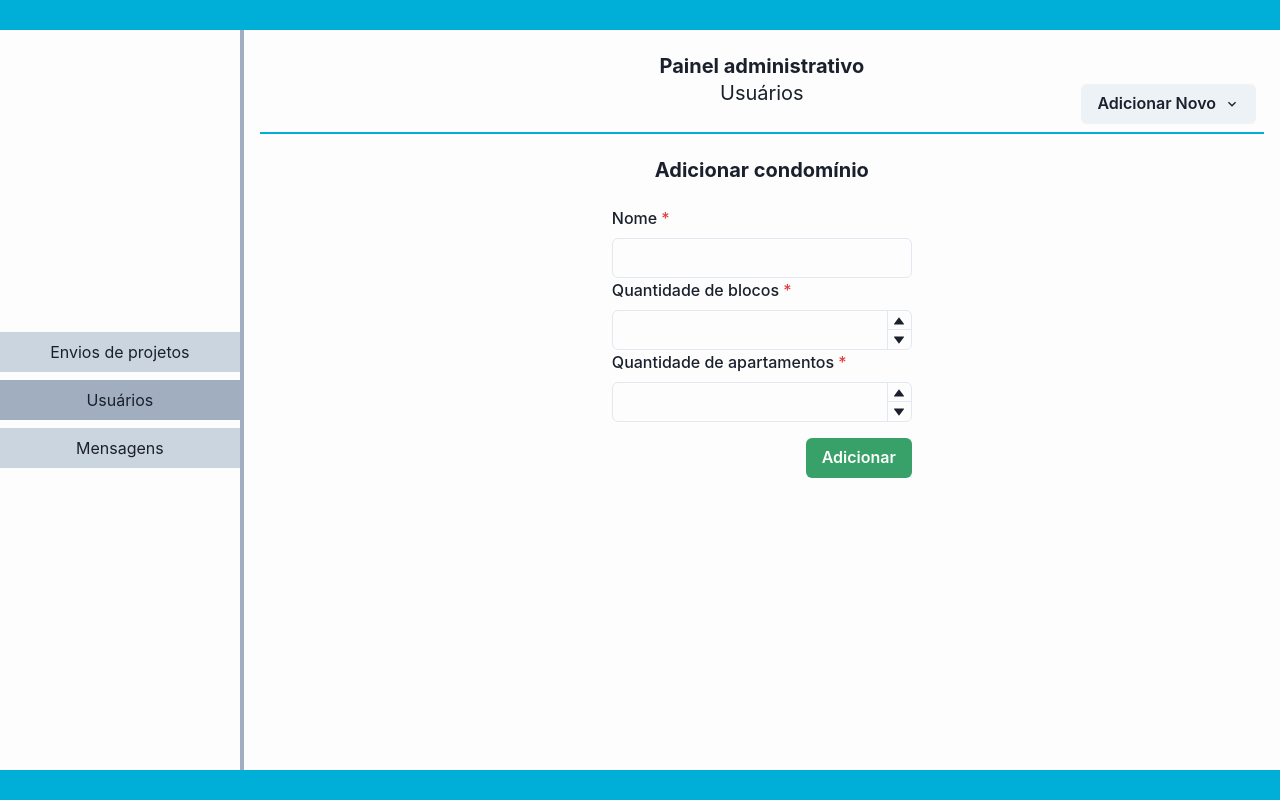
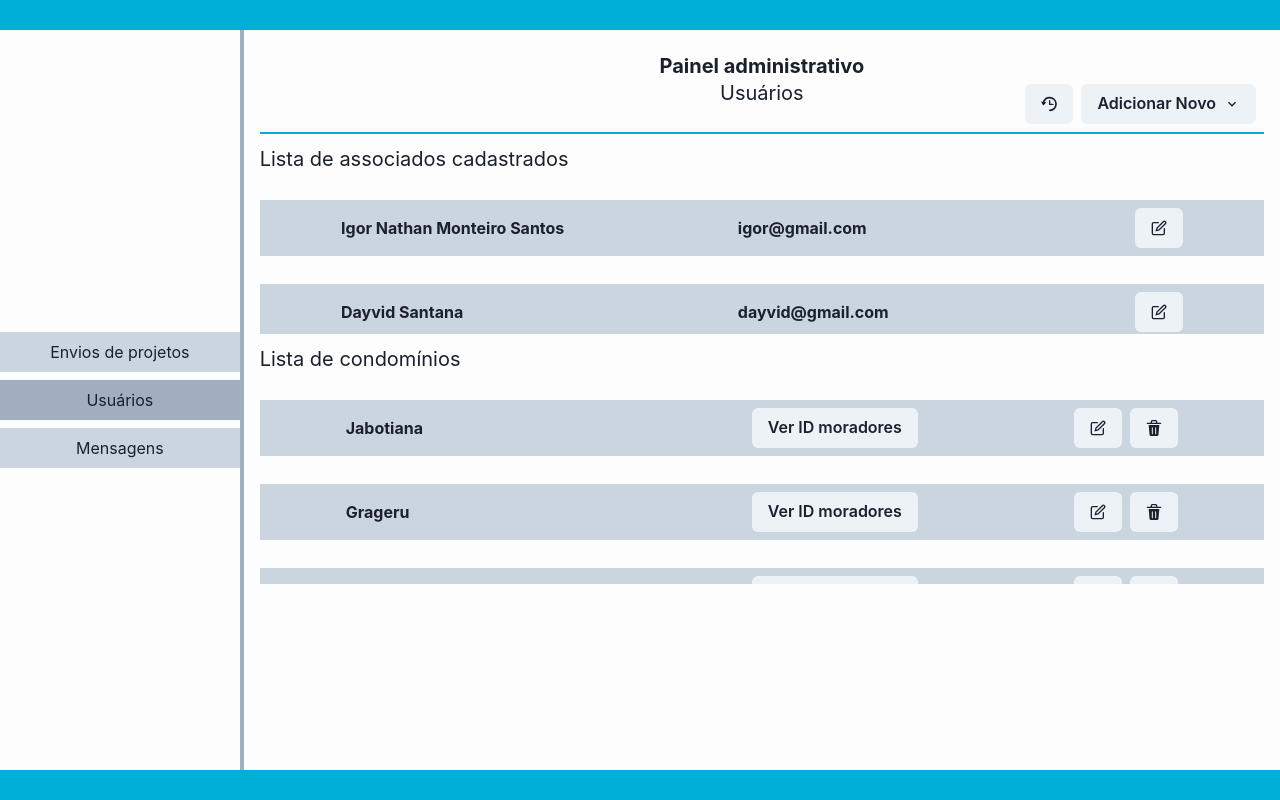
Before and after one commit to TYTO-code/Condominium, a React (Vite) app: page / in a window 1280 px wide. Both pictures are taken after a click on the tab "Usuários". Built offline with nearby package versions, Linux system fonts and the light colour scheme.

Commit message:
feat: add toggle to create adm/condominium

```diff
--- a/src/components/TabUsers/index.tsx
+++ b/src/components/TabUsers/index.tsx
@@ -1,8 +1,9 @@
 import { useState } from 'react';
 
-import { ChevronDownIcon } from '@chakra-ui/icons';
+import { ChevronDownIcon, RepeatClockIcon } from '@chakra-ui/icons';
 import {
   Button,
+  ButtonGroup,
   Center,
   Flex,
   Menu,
@@ -20,7 +21,7 @@ import CreateCondominium from '../CreateCondominium';
 import PanelHeader from '../PanelHeader';
 
 function TabUsers(): JSX.Element {
-  const [isAddAdmModal, setIsAddAdmModal] = useState(true);
+  const [isAddAdmModal, setIsAddAdmModal] = useState(false);
   const [isAddCondominiumModal, setIsAddCondominiumModal] = useState(false);
 
   function handleOpenAddAdmModal(): void {
@@ -32,13 +33,24 @@ function TabUsers(): JSX.Element {
     setIsAddCondominiumModal(true);
     setIsAddAdmModal(false);
   }
+
+  function handleResetStatesModal(): void {
+    setIsAddCondominiumModal(false);
+    setIsAddAdmModal(false);
+  }
+
   return (
     <Flex direction="column" h="100%">
       <PanelHeader title="Painel administrativo" subtitle="Usuários">
         <Menu>
+          <ButtonGroup>
+            <Button onClick={() => handleResetStatesModal()}>
+              <RepeatClockIcon />
+            </Button>
             <MenuButton as={Button} rightIcon={<ChevronDownIcon />}>
               Adicionar Novo
             </MenuButton>
+          </ButtonGroup>
           <MenuList>
             <MenuItem onClick={() => handleOpenAddAdmModal()}>
               Associado
@@ -49,8 +61,11 @@ function TabUsers(): JSX.Element {
           </MenuList>
         </Menu>
       </PanelHeader>
-      <CreateCondominium />
-      {/* <Center h="50px" gap={2} alignSelf="start">
+      {isAddAdmModal && <CreateAdm />}
+      {isAddCondominiumModal && <CreateCondominium />}
+      {!isAddAdmModal && !isAddCondominiumModal && (
+        <>
+          <Center h="50px" gap={2} alignSelf="start">
             <Text fontSize="xl">Lista de associados cadastrados</Text>
           </Center>
           <Stack h="150px" spacing={3} overflowY="auto">
@@ -69,7 +84,9 @@ function TabUsers(): JSX.Element {
             <CondominiumBox name="Grageru" />
             <CondominiumBox name="Rosa Elze" />
             <CondominiumBox name="Jardins" />
-      </Stack> */}
+          </Stack>
+        </>
+      )}
     </Flex>
   );
 }
```
Lines whose indentation alone changed are shown as unchanged.
